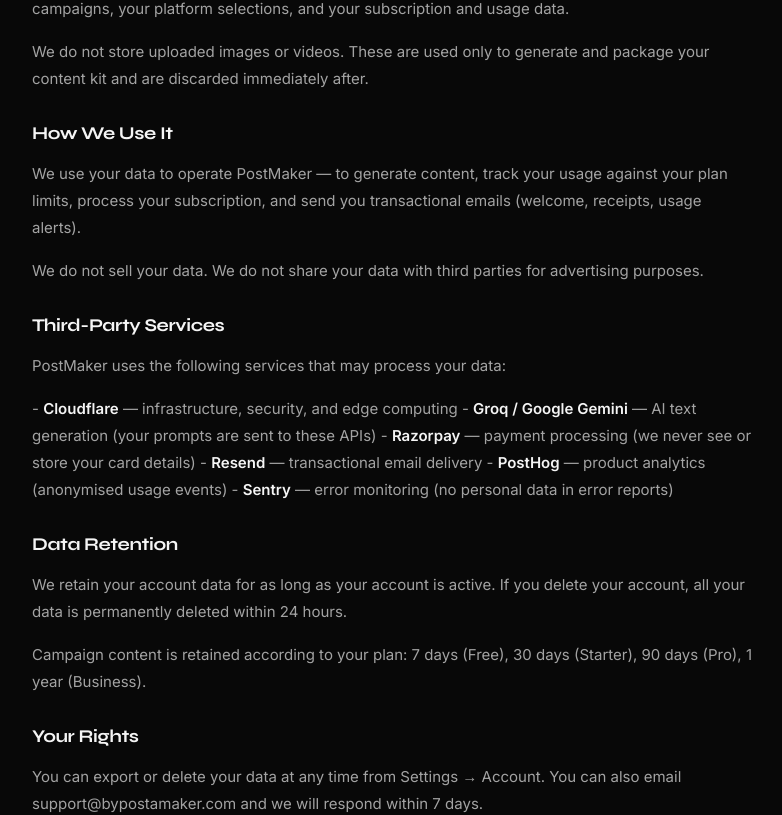
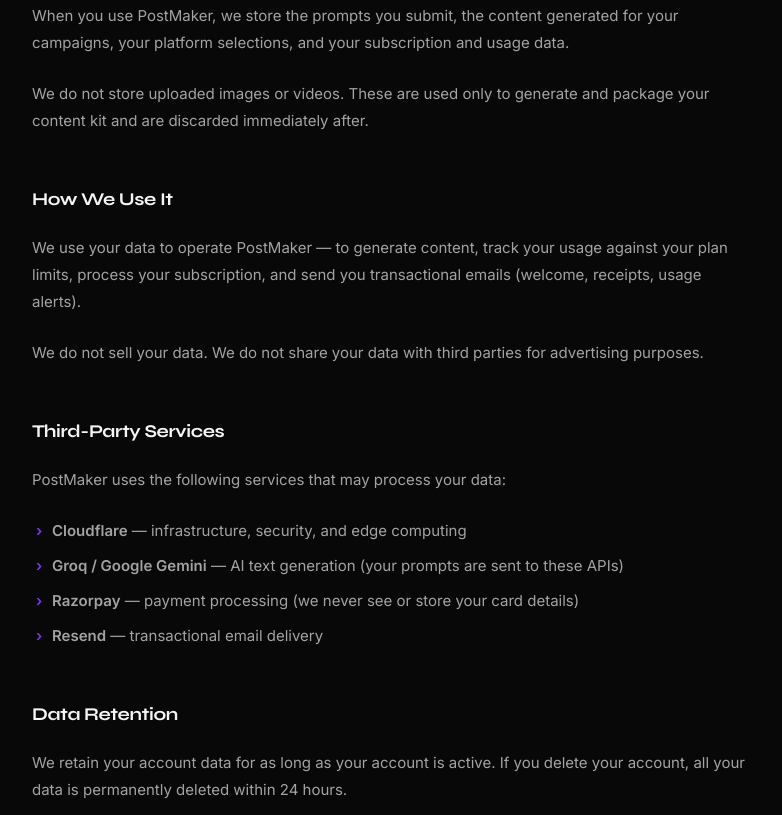
Before and after one commit to jaisankarpeddiboyina-creator/bypostmaker, a React (Vite) app in the folder frontend/: page /privacy in a window 1280 px wide. Shown: the part 377-1192 px from the top of the page, without its empty margins (248-1030 px from the left). Built offline with nearby package versions, Linux system fonts and the light colour scheme; no server answers.

Commit message:
fix(legal): remove PostHog/Sentry, fix date, improve visual structure

```diff
--- a/frontend/src/pages/LegalPage.tsx
+++ b/frontend/src/pages/LegalPage.tsx
@@ -4,7 +4,7 @@
 const COMPANY = 'PostMaker'
 const DOMAIN  = 'bypostamaker.com'
 const EMAIL   = 'support@bypostamaker.com'
-const UPDATED = 'June 2025'
+const UPDATED = 'June 2026'
 
 const CONTENT: Record<string, { title: string; body: string }> = {
   privacy: {
@@ -34,8 +34,6 @@
 - **Groq / Google Gemini** — AI text generation (your prompts are sent to these APIs)
 - **Razorpay** — payment processing (we never see or store your card details)
 - **Resend** — transactional email delivery
-- **PostHog** — product analytics (anonymised usage events)
-- **Sentry** — error monitoring (no personal data in error reports)
 
 ## Data Retention
 
@@ -156,16 +154,6 @@
 
 **pm_session** — This cookie keeps you signed in to PostMaker. It stores a secure, encrypted token that identifies your session. Without this cookie, you would be signed out on every page load. This cookie is httpOnly (cannot be accessed by JavaScript), Secure (only sent over HTTPS), and expires after 30 days.
 
-### Analytics Cookies (Optional)
-
-PostMaker uses PostHog for product analytics. PostHog may set cookies to track usage patterns such as which features are used and where users encounter issues. This data is anonymised and used only to improve the product. No personal data is included in analytics events.
-
-PostHog cookies: **ph_** prefixed cookies — session and distinct ID for event tracking.
-
-### Error Monitoring
-
-PostMaker uses Sentry for error monitoring. Sentry does not set persistent cookies but may use session storage to track error context within a single browser session.
-
 ## What We Don't Do
 
 We do not use advertising cookies. We do not use third-party tracking cookies. We do not sell cookie data. We do not use cookies to build advertising profiles.
@@ -173,8 +161,6 @@
 ## Managing Cookies
 
 You can clear cookies from your browser at any time. Clearing the pm_session cookie will sign you out of PostMaker.
-
-To opt out of PostHog analytics, you can use a browser extension that blocks tracking scripts, or contact ${EMAIL} to request your data be excluded from analytics.
 
 ## Contact
 
@@ -188,17 +174,95 @@
   const content = CONTENT[page]
   if (!content) return null
 
-  // Parse simple markdown: ## heading, **bold**, \n\n paragraphs
+  const lastUpdatedMatch = content.body.match(/^Last updated:.*$/m)
+  const lastUpdatedLine = lastUpdatedMatch ? lastUpdatedMatch[0] : null
+
+  const renderInline = (text: string) => {
+    if (text.trim() === EMAIL) {
+      return (
+        <a href={`mailto:${EMAIL}`} className="legal-email-link">
+          {EMAIL}
+        </a>
+      )
+    }
+    const parts = text.split(/\*\*(.*?)\*\*/g)
+    return parts.map((part, j) => j % 2 === 1 ? <strong key={j}>{part}</strong> : part)
+  }
+
+  // Parse simple markdown: ## heading, **bold**, \n\n paragraphs, list items, emails
   const renderBody = (text: string) => {
-    return text.trim().split('\n\n').map((block, i) => {
-      if (block.startsWith('## ')) {
-        return <h2 key={i} className="legal-h2">{block.slice(3)}</h2>
+    return text
+      .trim()
+      .split('\n\n')
+      .filter(block => !block.trim().startsWith('Last updated:'))
+      .map((block, i) => {
+        const trimmedBlock = block.trim()
+
+        if (trimmedBlock.startsWith('## ')) {
+          return <h2 key={i} className="legal-h2">{trimmedBlock.slice(3)}</h2>
         }
-      // Inline bold
-      const parts = block.split(/\*\*(.*?)\*\*/g)
+
+        if (trimmedBlock.startsWith('### ')) {
+          return <h3 key={i} className="legal-h3">{trimmedBlock.slice(4)}</h3>
+        }
+
+        if (trimmedBlock === EMAIL) {
           return (
             <p key={i} className="legal-p">
-          {parts.map((part, j) => j % 2 === 1 ? <strong key={j}>{part}</strong> : part)}
+              <a href={`mailto:${EMAIL}`} className="legal-email-link">{EMAIL}</a>
+            </p>
+          )
+        }
+
+        // Bullet list support
+        if (trimmedBlock.split('\n').some(line => line.trim().startsWith('- '))) {
+          const lines = block.split('\n')
+          const elements: React.ReactNode[] = []
+          let currentListItems: React.ReactNode[] = []
+
+          const flushList = (key: string) => {
+            if (currentListItems.length > 0) {
+              elements.push(
+                <ul key={key} className="legal-ul">
+                  {currentListItems}
+                </ul>
+              )
+              currentListItems = []
+            }
+          }
+
+          lines.forEach((line, j) => {
+            const trimmedLine = line.trim()
+            if (trimmedLine.startsWith('- ')) {
+              const contentText = trimmedLine.slice(2)
+              currentListItems.push(
+                <li key={j} className="legal-li">
+                  {renderInline(contentText)}
+                </li>
+              )
+            } else {
+              flushList(`ul-${j}`)
+              if (trimmedLine) {
+                elements.push(
+                  <p key={j} className="legal-p">
+                    {renderInline(line)}
+                  </p>
+                )
+              }
+            }
+          })
+          flushList(`ul-end-${i}`)
+
+          return (
+            <div key={i} className="legal-block-group">
+              {elements}
+            </div>
+          )
+        }
+
+        return (
+          <p key={i} className="legal-p">
+            {renderInline(block)}
           </p>
         )
       })
@@ -217,6 +281,11 @@
 
       <div className="legal-body">
         <div className="legal-inner">
+          {lastUpdatedLine && (
+            <div className="legal-badge">
+              {lastUpdatedLine.trim()}
+            </div>
+          )}
           <h1 className="legal-title">{content.title}</h1>
           <div className="legal-content">{renderBody(content.body)}</div>
 
@@ -237,7 +306,7 @@
 
       <style>{`
         .legal-page { min-height: 100vh; background: var(--bg); }
-        .legal-nav { border-bottom: 1px solid var(--border); padding: 0 24px; }
+        .legal-nav { border-bottom: 1px solid var(--border); padding: 0 24px; background: var(--surface); }
         .legal-nav-inner { max-width: 720px; margin: 0 auto; height: 52px; display: flex; align-items: center; justify-content: space-between; }
         .legal-back { display: flex; align-items: center; gap: 6px; background: none; border: none; color: var(--text-3); cursor: pointer; font-size: 13px; font-family: var(--font-body); transition: color var(--transition); }
         .legal-back:hover { color: var(--text-1); }
@@ -245,14 +314,22 @@
         .legal-logo span { color: var(--accent); }
         .legal-body { padding: 48px 24px 80px; }
         .legal-inner { max-width: 720px; margin: 0 auto; }
-        .legal-title { font-family: var(--font-display); font-size: 36px; font-weight: 700; color: var(--text-1); letter-spacing: -0.03em; margin-bottom: 40px; }
-        .legal-content { display: flex; flex-direction: column; gap: 16px; }
-        .legal-h2 { font-family: var(--font-display); font-size: 18px; font-weight: 700; color: var(--text-1); margin-top: 16px; letter-spacing: -0.02em; }
+        .legal-badge { display: inline-block; font-size: 12px; color: var(--text-3); border: 1px solid var(--border); padding: 4px 10px; border-radius: 99px; margin-bottom: 20px; font-family: var(--font-body); background: var(--surface); width: fit-content; }
+        .legal-title { font-family: var(--font-display); font-size: 36px; font-weight: 700; color: var(--text-1); letter-spacing: -0.03em; margin-bottom: 40px; border-left: 3px solid var(--accent); padding-left: 16px; }
+        .legal-content { display: flex; flex-direction: column; gap: 24px; }
+        .legal-h2 { font-family: var(--font-display); font-size: 18px; font-weight: 700; color: var(--text-1); margin-top: 32px; letter-spacing: -0.02em; }
+        .legal-h3 { font-family: var(--font-display); font-size: 16px; font-weight: 700; color: var(--text-1); margin-top: 24px; letter-spacing: -0.01em; }
         .legal-p { font-size: 15px; color: var(--text-2); line-height: 1.8; }
         .legal-p strong { color: var(--text-1); }
-        .legal-footer-links { display: flex; gap: 20px; margin-top: 64px; padding-top: 24px; border-top: 1px solid var(--border); flex-wrap: wrap; }
-        .legal-footer-links a { font-size: 13px; color: var(--text-3); text-decoration: none; }
-        .legal-footer-links a:hover, .legal-footer-links a.active { color: var(--accent); }
+        .legal-ul { list-style: none; padding-left: 20px; display: flex; flex-direction: column; gap: 8px; margin: 0; }
+        .legal-li { position: relative; font-size: 15px; color: var(--text-2); line-height: 1.8; }
+        .legal-li::before { content: "›"; position: absolute; left: -16px; color: var(--accent); font-weight: bold; }
+        .legal-email-link { color: var(--accent); text-decoration: none; font-weight: 500; transition: color var(--transition), text-decoration var(--transition); }
+        .legal-email-link:hover { text-decoration: underline; }
+        .legal-footer-links { display: flex; gap: 24px; margin-top: 64px; padding-top: 24px; border-top: 1px solid var(--border); flex-wrap: wrap; }
+        .legal-footer-links a { font-size: 14px; color: var(--text-3); text-decoration: none; transition: color var(--transition); }
+        .legal-footer-links a:hover { color: var(--accent); }
+        .legal-footer-links a.active { color: var(--accent); text-decoration: underline; text-underline-offset: 4px; font-weight: 500; }
       `}</style>
     </div>
   )
```
Lines whose indentation alone changed are shown as unchanged.
